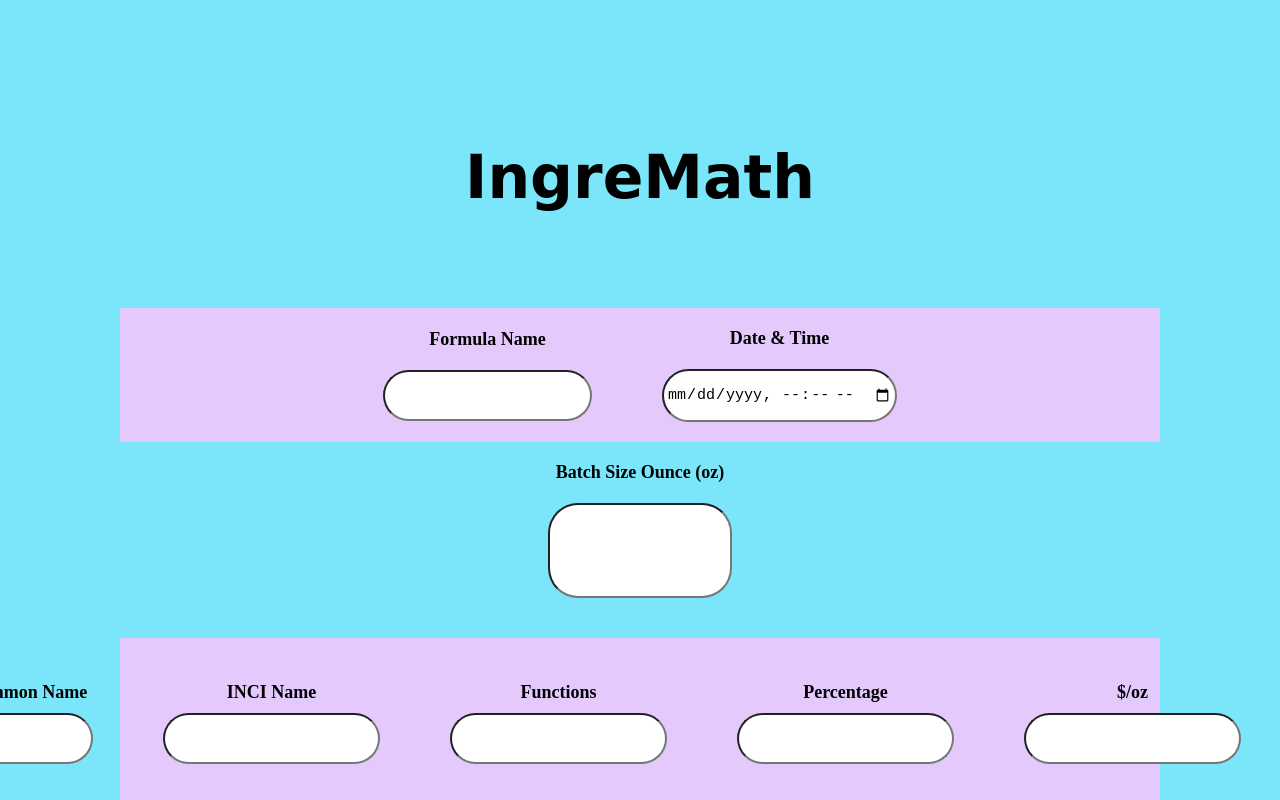
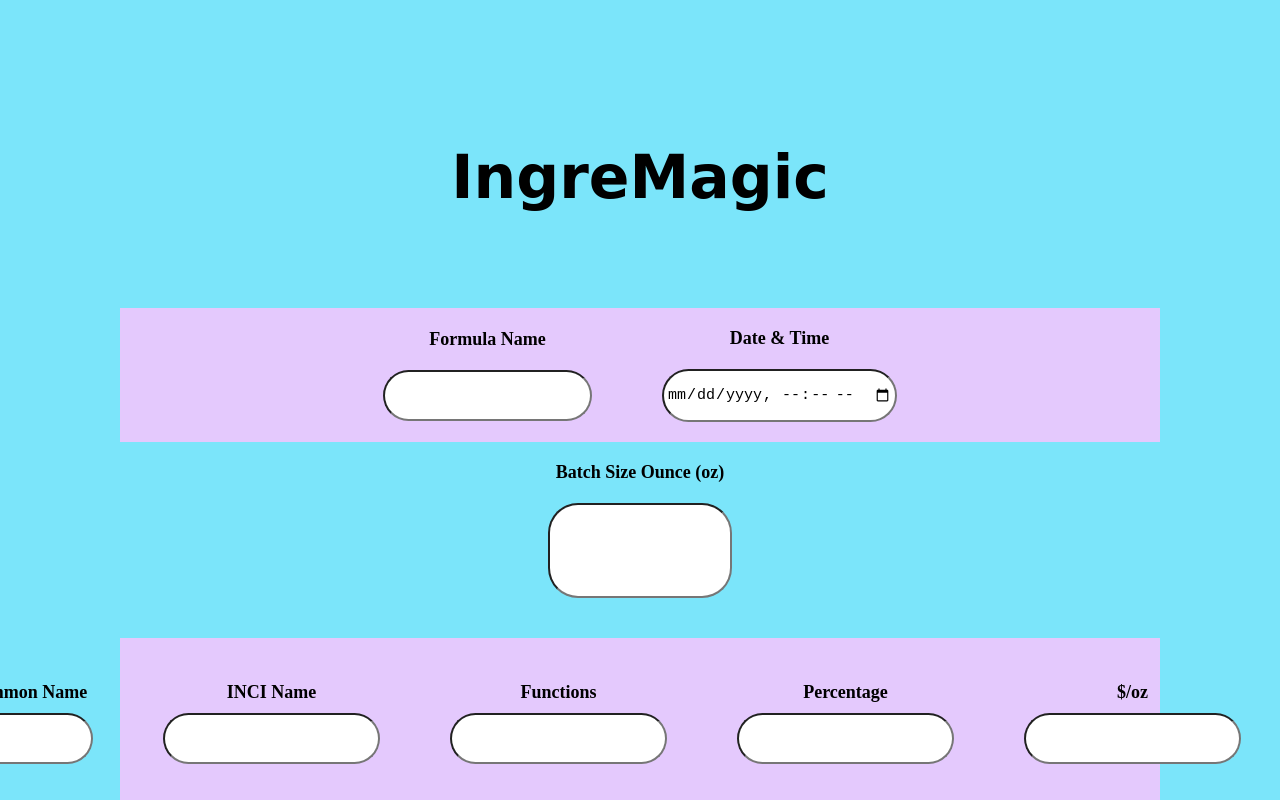
Before and after one commit to Meixian1/IngreMagic-Formulation-Calculator-, a plain HTML site: page index.html in a window 1280 px wide. Shown: the top 800 px of the page. Drawn offline with Linux system fonts and the light colour scheme.

Commit message:
Update index.html

```diff
--- a/index.html
+++ b/index.html
@@ -9,7 +9,7 @@
 </head>
 <body>
 
-<h1>IngreMath</h1><br><br>
+<h1>IngreMagic</h1><br><br>
 
 
 <div class="formulaInformation">
```
